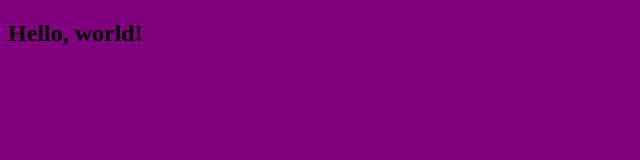
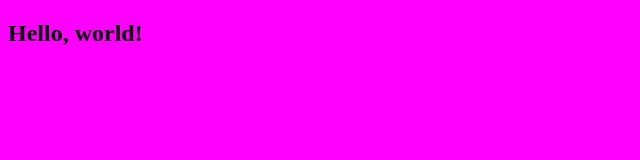
Before and after one commit to fdegir/k8s-staging-production, a plain HTML site: page content/index.html in a window 1280 px wide. Shown: the whole page, without its empty margins (0-640 px from the left). Drawn offline with Linux system fonts and the light colour scheme.

Commit message:
Change background color

```diff
--- a/content/index.html
+++ b/content/index.html
@@ -1,6 +1,6 @@
 <!DOCTYPE html>
 <html>
-  <body style="background-color:purple">
+  <body style="background-color:magenta">
     <h2>Hello, world!</h2>
   </body>
 </html>
```
